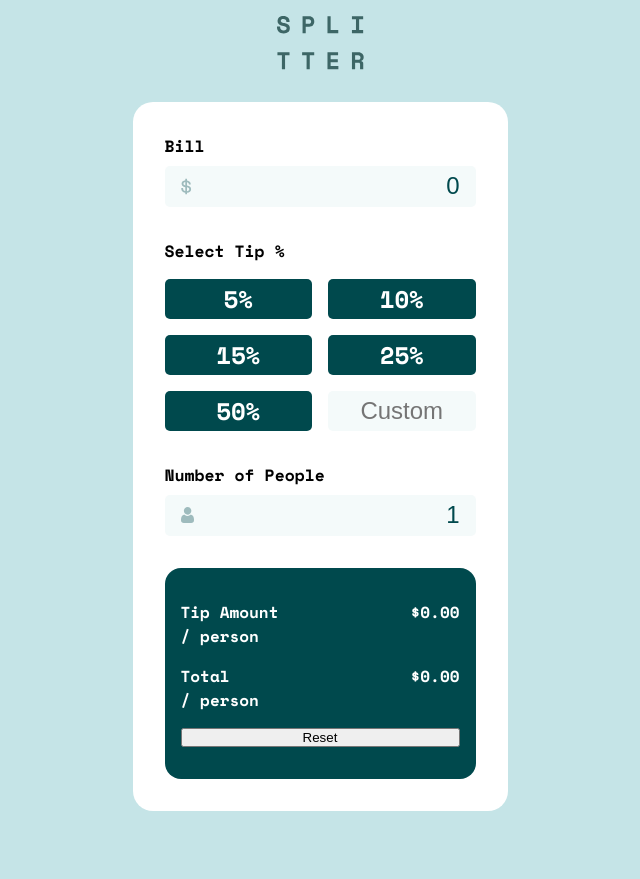
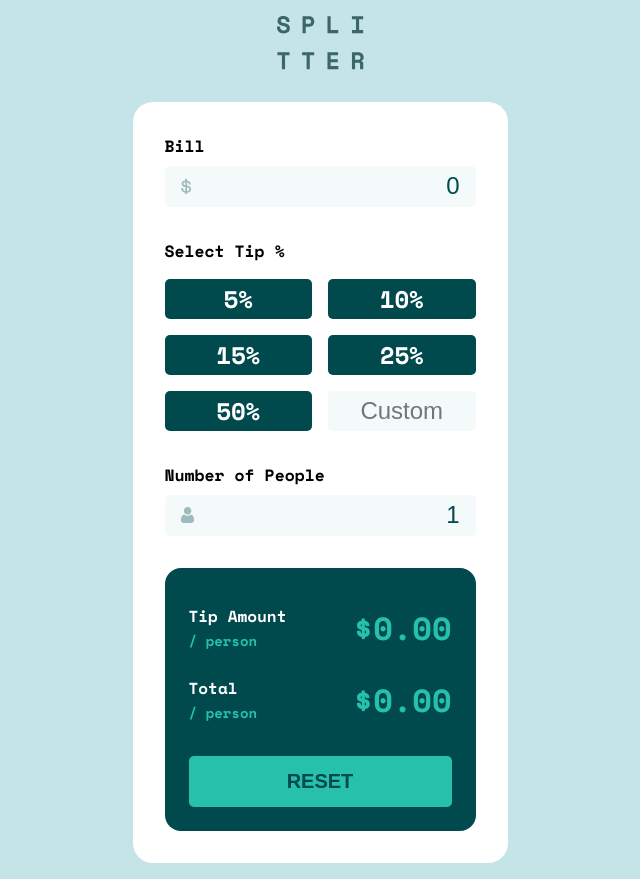
Before and after one commit to juan-galdino/tips-calculator, an Angular app: page / in a window 1280 px wide. Shown: the whole page, without its empty margins (320-960 px from the left). Before the commit the page ends 827 px from the top, so only its background shows below. Built offline with nearby package versions, Linux system fonts and the light colour scheme.

Commit message:
:lipstick: Style result component

```diff
--- a/src/app/result/result.component.css
+++ b/src/app/result/result.component.css
@@ -1,14 +1,34 @@
 .container__result {
-  padding: 2rem 1rem;
+  padding: 2.25rem 1.5rem 1.5rem 1.5rem;
   border-radius: 1rem;
   background-color: var(--results-background);
   color: var(--results-font-color);
   display: flex;
   flex-direction: column;
-  gap: 1rem;
+  gap: 1.5rem;
 }
 
 .container__justify {
   display: flex;
   justify-content: space-between;
 }
+
+span {
+  font-size: 0.875rem;
+  color: var(--accent-color);
+}
+
+.container__money {
+  font-size: 2rem;
+}
+
+button {
+  background-color: var(--accent-color);
+  color: var(--results-background);
+  border: none;
+  font-size: 1.25rem;
+  font-weight: 700;
+  border-radius: 0.3125rem;
+  padding: 0.875rem;
+  margin-top: 0.5rem;
+}
--- a/src/app/result/result.component.html
+++ b/src/app/result/result.component.html
@@ -47,6 +47,5 @@
       <span class="container__money">$0.00</span>
     </ng-template>
   </div>
-
-  <button (click)="refreshPage()">Reset</button>
+  <button (click)="refreshPage()">RESET</button>
 </section>
```
